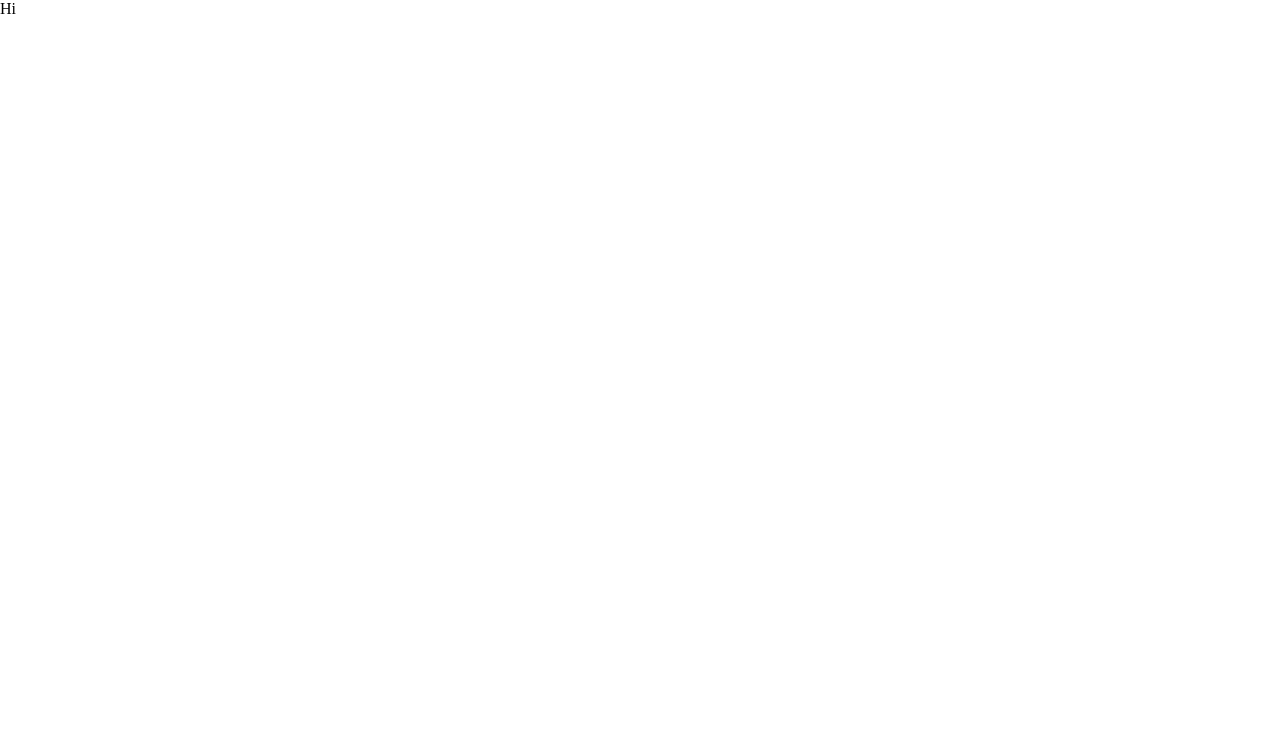
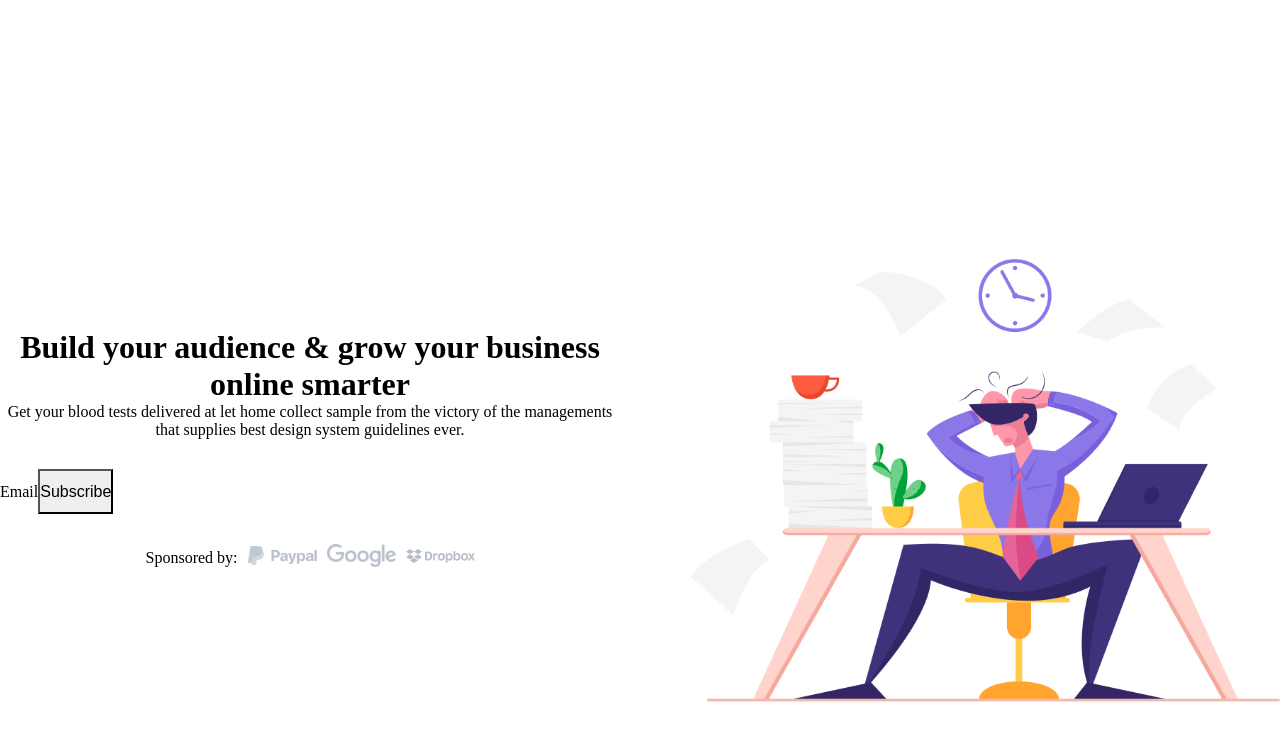
Before and after one commit to Anmol-Baranwal/WaitSmart, a Next.js app: page / in a window 1280 px wide. Shown: the top 740 px of the page. Built offline with nearby package versions, Linux system fonts and the light colour scheme.

Commit message:
add banner to home component

```diff
--- a/pages/index.js
+++ b/pages/index.js
@@ -1,5 +1,6 @@
 import Head from "next/head";
 import styles from "@/styles/Home.module.css";
+import Banner from "@/components/Banner/Banner";
 
 export default function Home() {
   return (
@@ -10,7 +11,9 @@ export default function Home() {
         <meta name="viewport" content="width=device-width, initial-scale=1" />
         <link rel="icon" href="/favicon.ico" />
       </Head>
-      <div>Hi</div>
+      <div className={styles.main}>
+        <Banner />
+      </div>
     </>
   );
 }
```
